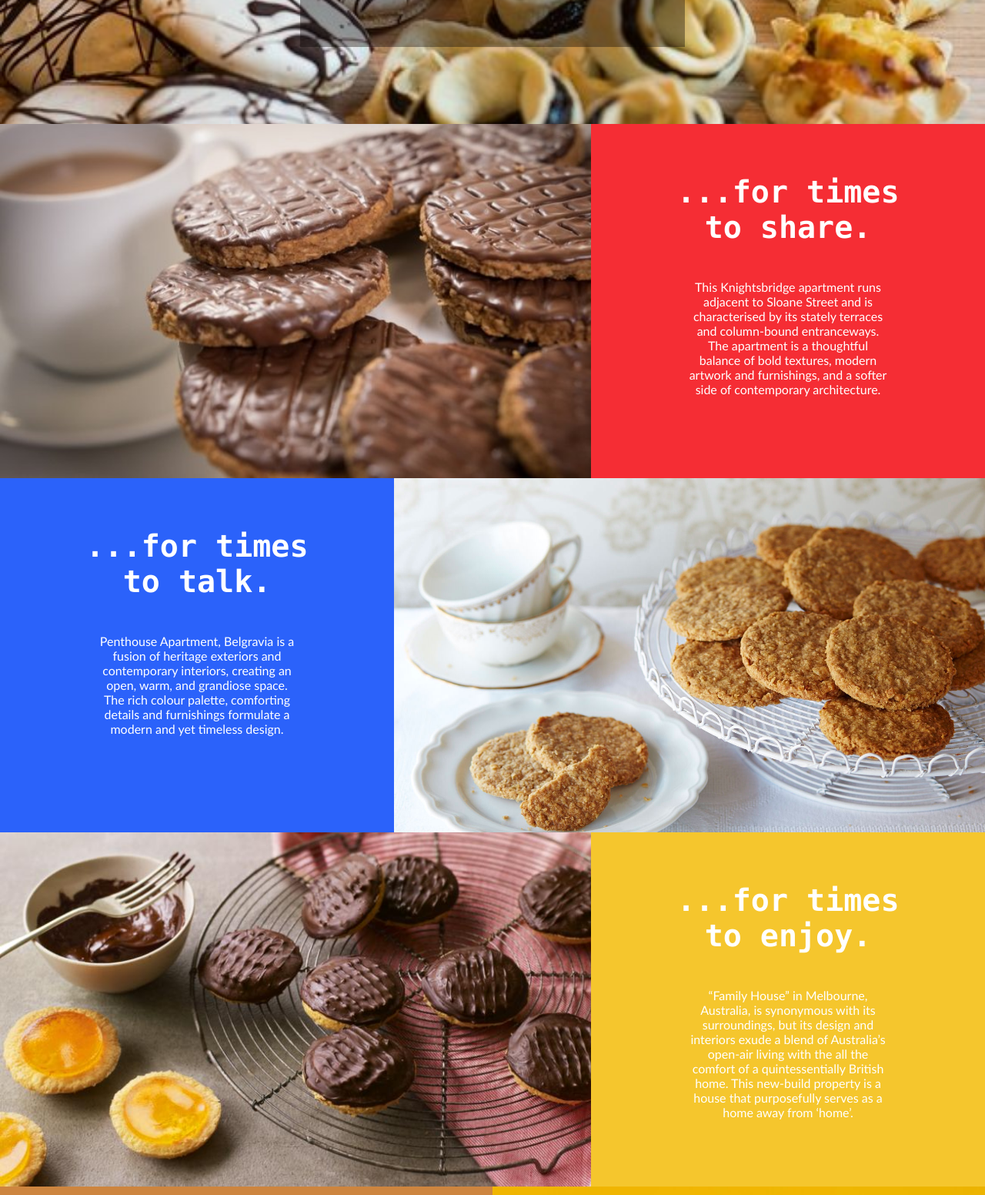
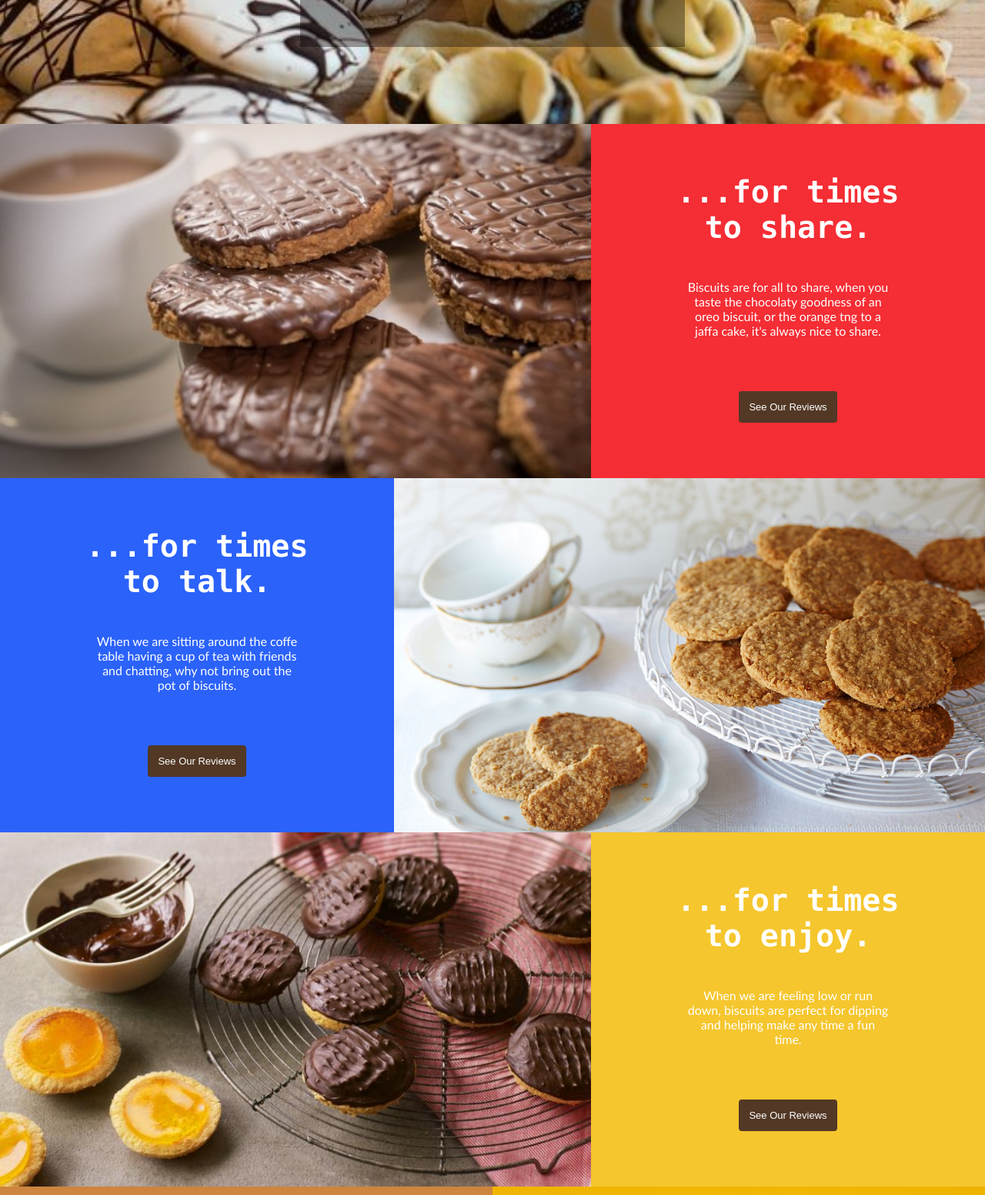
Before and after one commit to SophieStr/kas, a plain HTML site: page index.html in a window 1280 px wide. Shown: the part 592-2144 px from the top of the page at 77% size. Drawn offline with Linux system fonts and the light colour scheme.

Commit message:
final pushup today

```diff
--- a/css/style.css
+++ b/css/style.css
@@ -56,8 +56,11 @@ li a {
 }
 
 h1 {
-  padding: 130px 70px 10px 70px;
+  padding: 30px;
   margin: 25px;
+  font-size: 100px;
+  text-align: center;
+  font-family: "Lucida Console", monospace;
 }
 
 p {
@@ -74,6 +77,29 @@ h2 {
   font-size: 40px;
 }
 
+.centre {
+  text-align: center;
+}
+
+button {
+  color: white;
+  background-color: #523825;
+  border: none;
+  padding: 13px;
+  text-align: center;
+  text-decoration: none;
+  display: inline-block;
+  font-size: 13px;
+  margin: 4px 2px;
+  cursor: pointer;
+  border-radius: 4px;
+}
+
+a {
+  text-decoration: none;
+  color: white;
+}
+
 .banner {
   background-color: #523825;
   width: 100%;
@@ -87,6 +113,8 @@ h2 {
   margin: 0;
   color: rgb(255,255,240);
 }
+
+
 
 * {
    box-sizing: border-box;
--- a/index.html
+++ b/index.html
@@ -3,6 +3,7 @@
 <head>
 
   <link rel="stylesheet" type"text/css" href="css/style.css">
+  <link rel="stylesheet" href="https://cdnjs.cloudflare.com/ajax/libs/font-awesome/4.7.0/css/font-awesome.min.css">
 
 </head>
 
@@ -17,8 +18,7 @@
 
   <div class="aboutus">
 
-    <h1>Shop</h1>
-    <p>We have conducted a vast variety of projects over the past 10 years, ranging from penthouses and mansions, to restaurants and yachts.</p>
+    <h1>KAS's Biscuit Reviews</h1>
 
   </div>
 
@@ -32,14 +32,20 @@
     </div>
     <div class="column2">
       <h2 class="paddingtop">...for times to share.</h2>
-      <p class="padding">This Knightsbridge apartment runs adjacent to Sloane Street and is characterised by its stately terraces and column-bound entranceways. The apartment is a thoughtful balance of bold textures, modern artwork and furnishings, and a softer side of contemporary architecture.</p>
+      <p class="padding">Biscuits are for all to share, when you taste the chocolaty goodness of an oreo biscuit, or the orange tng to a jaffa cake, it's always nice to share.</p>
+        <div class="centre">
+          <button type="button"><a href="review.html">See Our Reviews</a></button>
+        </div>
     </div>
   </div>
 
   <div class="row">
     <div class="column3">
       <h2 class="paddingtop">...for times to talk.</h2>
-      <p class="padding">Penthouse Apartment, Belgravia is a fusion of heritage exteriors and contemporary interiors, creating an open, warm, and grandiose space. The rich colour palette, comforting details and furnishings formulate a modern and yet timeless design.</p>
+      <p class="padding">When we are sitting around the coffe table having a cup of tea with friends and chatting, why not bring out the pot of biscuits.</p>
+        <div class="centre">
+          <button type="button"><a href="review.html">See Our Reviews</a></button>
+        </div>
     </div>
     <div class="column4">
     </div>
@@ -50,15 +56,18 @@
     </div>
     <div class="column6">
       <h2 class="paddingtop">...for times to enjoy.</h2>
-      <p class="padding">“Family House” in Melbourne, Australia, is synonymous with its surroundings, but its design and interiors exude a blend of Australia’s open-air living with the all the comfort of a quintessentially British home. This new-build property is a house that purposefully serves as a home away from ‘home’.</p>
+      <p class="padding">When we are feeling low or run down, biscuits are perfect for dipping and helping make any time a fun time.</p>
+        <div class="centre">
+          <button type="button"><a href="review.html">See Our Reviews</a></button>
+        </div>
     </div>
   </div>
 
   <div class="row">
     <div class="column7">
       <h2 class="paddingtop">Enquire</h2>
-      <p class="padding">If you would like to discuss a future project, or learn more about the services Murrays Design Studio provides, please contact us on: <br>
-      enquiries@kassjewellery.com</p>
+      <p class="padding">If you would like to talk to us about your biscuit experiences feel free to email: <br>
+      enquiries@kassbiscuitreviews.com</p>
     </div>
     <div class="column8">
     </div>
@@ -70,6 +79,7 @@
   <p class="bottompg"> Contact </p>
   <p class="bottompg"> Instagram </p>
 
-  </div>
+
+
 
 </body>
```
